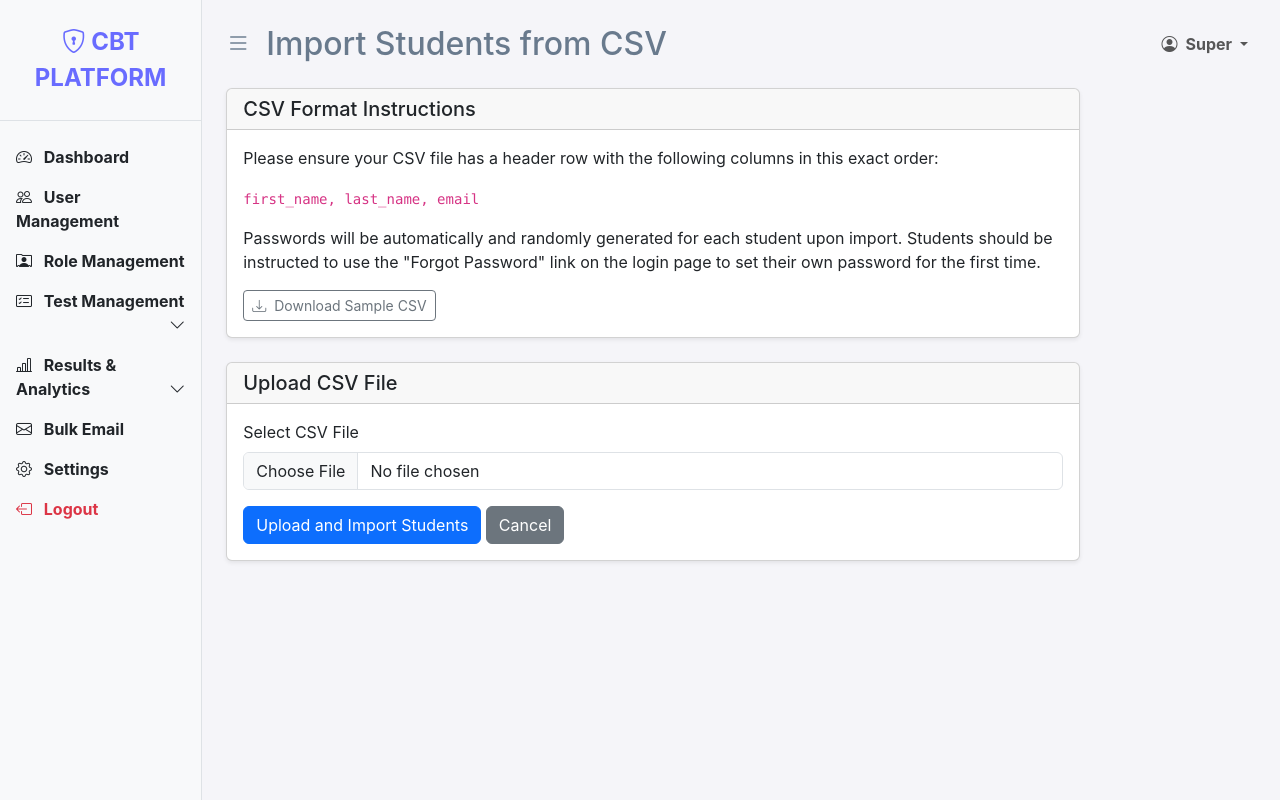
After one commit to philmorehost/EFLEX, a PHP site: page /admin/import-students.php in a window 1280 px wide. The commit adds this page. Run offline with PHP 8.4, Linux system fonts and the light colour scheme; a user stored in the database is signed in.

Commit message:
This commit delivers on three separate user requests: a bug fix for question imports, new SMTP settings, and a new student import/export feature.
1.  **Fix Question Import/Export Bug:**
    - The `admin/export-questions.php` script was including the `question_id` in the exported CSV.
    - This caused a column mismatch and a validation error ("Invalid question type") when the same file was re-imported.
    - The fix removes the `question_id` from the export query and the CSV header, aligning the export format with the importer's expectations.

2.  **Add New SMTP Settings:**
    - The `admin/settings.php` page has been updated to include two new fields: "From Name" and "Sender Email".
    - These fields are saved to the `settings` table and allow administrators to control the sender identity for outgoing emails.

3.  **Implement Student Import/Export:**
    - Created a new feature to allow bulk management of student users.
    - `admin/export-students.php`: A new script to export a CSV list of all users with the "Student" role.
    - `admin/import-students.php`: A new page with a form to upload a CSV of new students. The script validates the data, checks for existing emails, generates random passwords, and uses a transaction for safe insertion.
    - `assets/csv/sample-student-import.csv`: A new sample file is provided as a template.
    - `admin/users.php`: The UI has been updated with buttons to link to the new import/export pages.

```diff
--- a/admin/export-questions.php
+++ b/admin/export-questions.php
@@ -15,7 +15,6 @@ if (!in_array($_SESSION['role_id'], $allowed_roles)) {
 // This query joins all necessary tables and uses GROUP_CONCAT to flatten the options
 // for each question into a single row, which is ideal for CSV export.
 $sql = "SELECT
-            q.question_id,
             qc.category_name,
             q.question_type,
             q.question_text,
@@ -39,7 +38,6 @@ $output = fopen('php://output', 'w');
 
 // Add header row
 fputcsv($output, [
-    'question_id',
     'category_name',
     'question_type',
     'question_text',
--- /dev/null
+++ b/admin/import-students.php
@@ -0,0 +1,158 @@
+<?php
+$pageTitle = "Import Students";
+require_once __DIR__ . '/../includes/config.php';
+
+// --- Auth and Role Check ---
+if (!isset($_SESSION['user_id'])) {
+    header("Location: ../login.php?error=authrequired");
+    exit;
+}
+$allowed_roles = [1, 2, 3];
+if (!in_array($_SESSION['role_id'], $allowed_roles)) {
+    header("Location: index.php?error=permissiondenied");
+    exit;
+}
+
+$errors = [];
+$success_message = '';
+
+// --- Form Submission and CSV Processing Logic ---
+if ($_SERVER["REQUEST_METHOD"] == "POST" && isset($_FILES["csv_file"])) {
+    $file = $_FILES["csv_file"];
+
+    // Check for errors and file type
+    if ($file["error"] !== UPLOAD_ERR_OK) {
+        $errors[] = "Error uploading file. Please try again.";
+    } else {
+        $file_type = mime_content_type($file["tmp_name"]);
+        if ($file_type !== 'text/csv' && $file_type !== 'text/plain') {
+            $errors[] = "Invalid file type. Please upload a valid CSV file.";
+        }
+    }
+
+    if (empty($errors)) {
+        $conn->begin_transaction();
+        try {
+            $handle = fopen($file["tmp_name"], "r");
+            $header = fgetcsv($handle); // Skip header row
+            $row_count = 1;
+            $imported_count = 0;
+
+            // Prepare statement for insertion
+            $stmt = $conn->prepare("INSERT INTO users (first_name, last_name, email, password, role_id, status) VALUES (?, ?, ?, ?, 4, 'active')");
+
+            while (($data = fgetcsv($handle)) !== FALSE) {
+                $row_count++;
+
+                // Map data to variables
+                $first_name = trim($data[0]);
+                $last_name = trim($data[1]);
+                $email = trim($data[2]);
+
+                // --- Validation ---
+                if (empty($first_name) || empty($last_name) || empty($email)) {
+                    throw new Exception("Row $row_count: Missing required data. Each row must have a first name, last name, and email.");
+                }
+                if (!filter_var($email, FILTER_VALIDATE_EMAIL)) {
+                     throw new Exception("Row $row_count: Invalid email format for '$email'.");
+                }
+                // Check if email already exists
+                $check_email_stmt = $conn->prepare("SELECT user_id FROM users WHERE email = ?");
+                $check_email_stmt->bind_param("s", $email);
+                $check_email_stmt->execute();
+                if ($check_email_stmt->get_result()->num_rows > 0) {
+                    throw new Exception("Row $row_count: Email '$email' already exists in the system.");
+                }
+                $check_email_stmt->close();
+
+
+                // --- Generate and hash password ---
+                $password = bin2hex(random_bytes(8)); // Generate a random 16-char password
+                $hashed_password = password_hash($password, PASSWORD_DEFAULT);
+
+                // --- Insert User ---
+                $stmt->bind_param("ssss", $first_name, $last_name, $email, $hashed_password);
+                $stmt->execute();
+
+                $imported_count++;
+            }
+            $stmt->close();
+            fclose($handle);
+
+            $conn->commit();
+            $success_message = "Import successful! $imported_count students have been added. Their passwords have been randomly generated. Please advise them to use the 'Forgot Password' feature to set their own password.";
+
+        } catch (Exception $e) {
+            $conn->rollback();
+            $errors[] = "An error occurred during import: " . $e->getMessage();
+        }
+    }
+}
+
+require_once __DIR__ . '/../includes/header.php';
+?>
+
+<div class="d-flex" id="admin-wrapper">
+    <?php include __DIR__ . '/../includes/admin_sidebar.php'; ?>
+
+    <div id="page-content-wrapper">
+        <nav class="navbar navbar-expand-lg navbar-light bg-transparent py-4 px-4">
+            <div class="d-flex align-items-center">
+                <i class="bi bi-list fs-4 me-3" id="menu-toggle"></i>
+                <h2 class="fs-2 m-0">Import Students from CSV</h2>
+            </div>
+            <?php include __DIR__ . '/../includes/admin_navbar_user.php'; ?>
+        </nav>
+
+        <div class="container-fluid px-4">
+            <div class="row">
+                <div class="col-lg-10">
+                    <?php if (!empty($errors)): ?>
+                        <div class="alert alert-danger">
+                            <strong>Import Failed!</strong>
+                            <?php foreach ($errors as $error): ?><p class="mb-0"><?php echo htmlspecialchars($error); ?></p><?php endforeach; ?>
+                        </div>
+                    <?php endif; ?>
+                    <?php if ($success_message): ?>
+                        <div class="alert alert-success"><?php echo htmlspecialchars($success_message); ?></div>
+                    <?php endif; ?>
+
+                    <div class="card shadow-sm mb-4">
+                        <div class="card-header">
+                            <h5 class="mb-0">CSV Format Instructions</h5>
+                        </div>
+                        <div class="card-body">
+                            <p>Please ensure your CSV file has a header row with the following columns in this exact order:</p>
+                            <p><code>first_name, last_name, email</code></p>
+                            <p>Passwords will be automatically and randomly generated for each student upon import. Students should be instructed to use the "Forgot Password" link on the login page to set their own password for the first time.</p>
+                            <a href="../assets/csv/sample-student-import.csv" class="btn btn-sm btn-outline-secondary" download>
+                                <i class="bi bi-download me-2"></i>Download Sample CSV
+                            </a>
+                        </div>
+                    </div>
+
+                    <div class="card shadow-sm">
+                        <div class="card-header">
+                            <h5 class="mb-0">Upload CSV File</h5>
+                        </div>
+                        <div class="card-body">
+                            <form action="import-students.php" method="POST" enctype="multipart/form-data">
+                                <div class="mb-3">
+                                    <label for="csv_file" class="form-label">Select CSV File</label>
+                                    <input class="form-control" type="file" id="csv_file" name="csv_file" accept=".csv" required>
+                                </div>
+                                <div class="mt-3">
+                                    <button type="submit" class="btn btn-primary">Upload and Import Students</button>
+                                    <a href="users.php" class="btn btn-secondary">Cancel</a>
+                                </div>
+                            </form>
+                        </div>
+                    </div>
+
+                </div>
+            </div>
+        </div>
+    </div>
+</div>
+
+<?php require_once __DIR__ . '/../includes/footer.php'; ?>
--- /dev/null
+++ b/assets/csv/sample-student-import.csv
@@ -0,0 +1,3 @@
+first_name,last_name,email
+John,Doe,john.doe@example.com
+Jane,Smith,jane.smith@example.com
```
Also changed, not shown: admin/export-students.php (added, +38 -0 lines), admin/settings.php (+10 -0 lines), admin/users.php (+11 -3 lines).
